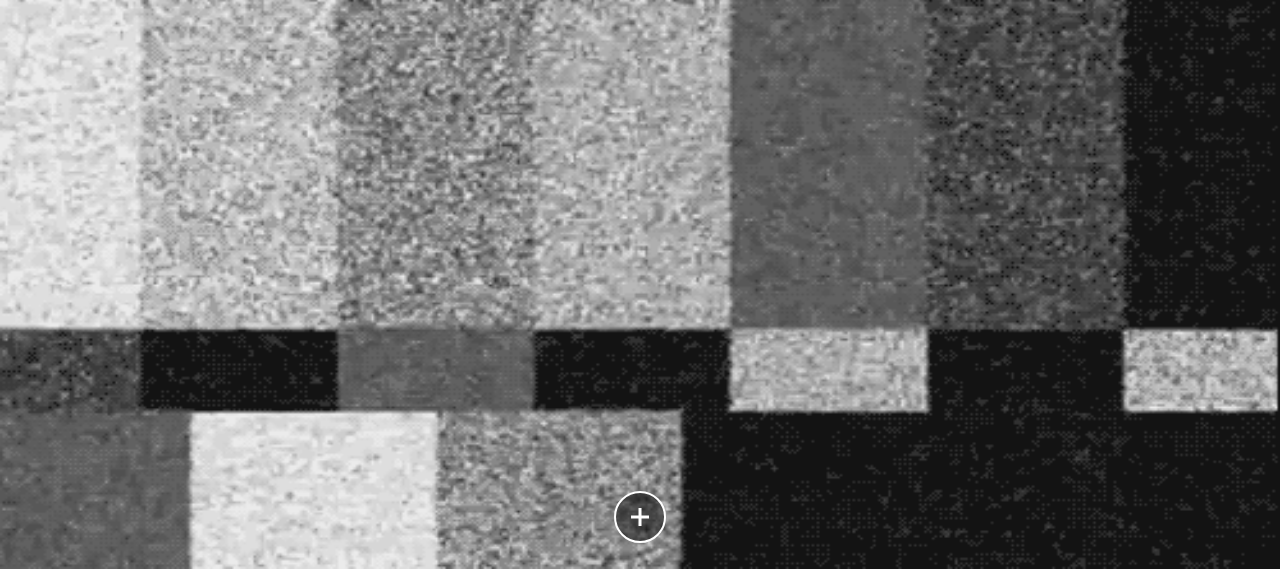
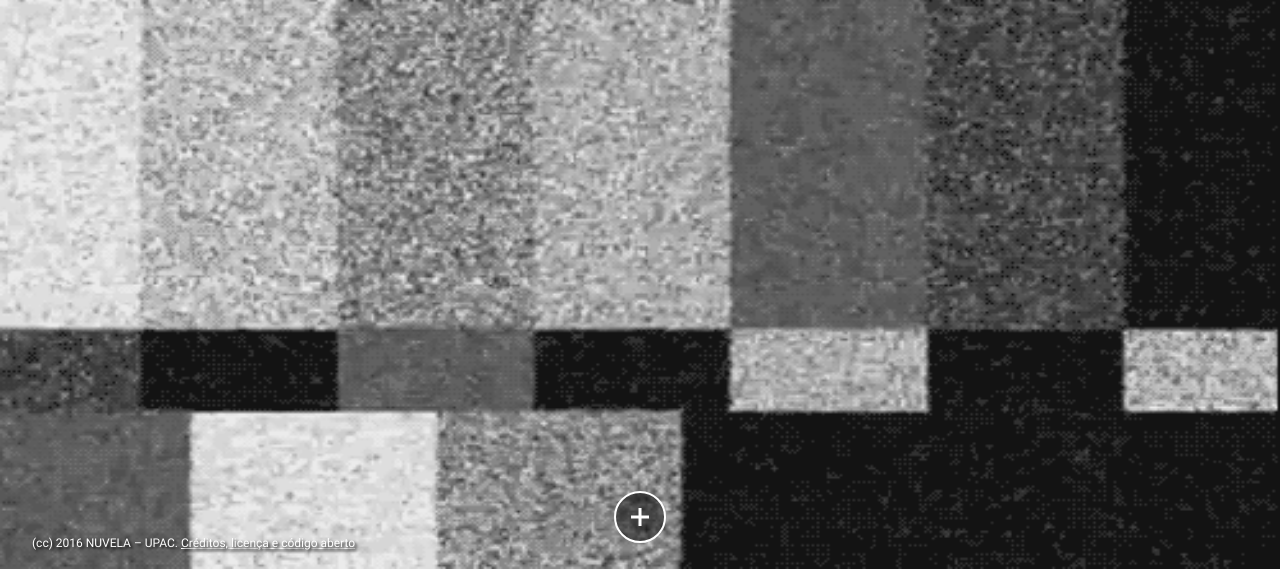
Before and after one commit to sulram/nuvela, a website: page index.html in a window 1280 px wide. Shown: the part 231-800 px from the top of the page. Drawn offline with nearby package versions, Linux system fonts and the light colour scheme; files that its build step writes are made by us from their sources; no server answers.

Commit message:
add CC Nuvela link
@sulram adicionei o link para o gitHub do Nuvela. Dá uma olhada por
favor, e vê o que você acha?

```diff
--- a/index.html
+++ b/index.html
@@ -24,6 +24,9 @@
     <div class="nuvela-load"></div>
     <div class="mute"></div>
     <button id="menu-btn"><img src="assets/images/btn-icon.svg"/></button>
+    <div id="nuvela-cc">
+      (cc) 2016 NUVELA – UPAC. <a href="https://github.com/grama-cc/nuvela/" target="_blank">Créditos, licença e código aberto</a>
+    </div>
     <div id="menu">
       <div class="title">Você está assistindo um trecho do vídeo <span class="name"></span></div>
       <ul class="nav">
--- a/scss/_main.scss
+++ b/scss/_main.scss
@@ -245,4 +245,26 @@
       }
     }
   }
+
+  #nuvela-cc {
+    bottom: 20px;
+    color: $white;
+    display: inline-block;
+    left: 32px;
+    position: absolute;
+    z-index: 5;
+    font-family: 'Roboto', sans-serif;
+    font-size: 12px;
+    text-shadow: 2px 2px 3px $black;
+
+    a,
+    a:active,
+    a:link,
+    a:visited {
+    color: $white;
+    font-family: 'Roboto', sans-serif;
+    font-size: 12px;
+    font-weight: normal;
+    }
+  }
 }
```
